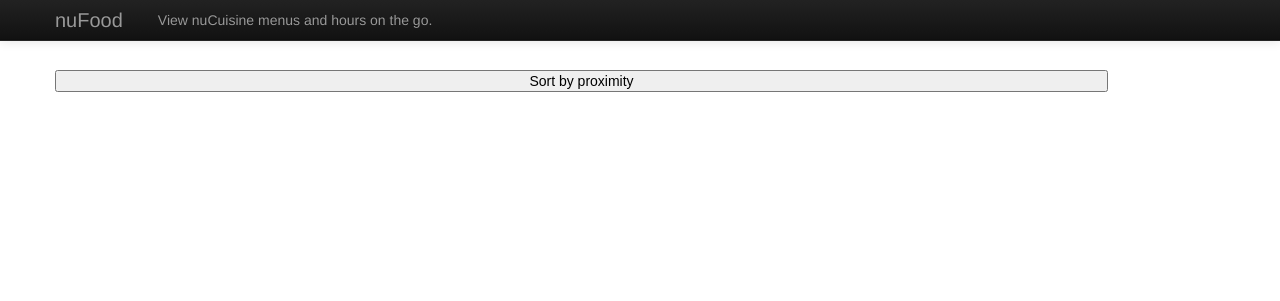
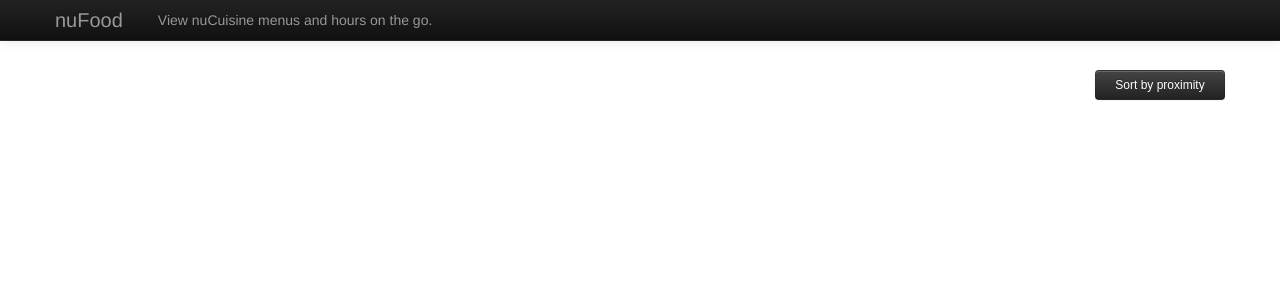
Before and after one commit to mhuesch/nuFood, a Django app: template templates/index.html in a window 1280 px wide. Shown: the top 301 px of the page. Run offline with Django 3.2, Linux system fonts and the light colour scheme; the template is opened without the code that fills it, so the values that code supplies are empty; some libraries are stand-ins or nearby versions.

Commit message:
playing around with button styling

```diff
--- a/static/nuFood.js
+++ b/static/nuFood.js
@@ -199,6 +199,7 @@ function displayOpenCloseTime(hour, min, isOpen) {
  */
 function displayCurrentDayTime(day, hour, min) {
     var string = "Current Time: ";
+    string +="<br/>"; // add line break to display location sort button inline nicely on iphone
     //<!--{{nowHr}}:{{nowMin|stringformat:"02d"}}-->
 
     string += displayDayName(day);
--- a/templates/index.html
+++ b/templates/index.html
@@ -15,6 +15,19 @@
 
     <!-- Style written by us for this app, some needed to override bootstrap -->
     <link href="/static/nuFood.css" rel="stylesheet">
+    <style>
+
+        .proximitySort {
+            display: inline-block;
+            font-size: 9pt;
+            width: 130px;
+            float: right;
+        }
+
+
+    </style>
+
+
 
     <link href="/static/bootstrap/css/bootstrap-responsive.css" rel="stylesheet">
 
@@ -56,12 +69,15 @@
     <!-- Dining hall list -->
     <div class="container">
 
-        <h5>
+      <h5>
+          <button class='btn btn-inverse proximitySort' onclick="ProximityRedirect()">Sort by proximity</button>
         <script>
         document.write(displayCurrentDayTime({{day}}, {{nowHr}}, {{nowMin}}));
         </script>
+
+
         </h5>
-        <button onclick="ProximityRedirect()">Sort by proximity</button>
+
         <p>
         {% for hour in openHalls %}
         <!-- somehow create int i = 0… or have a hall id? -->
```
